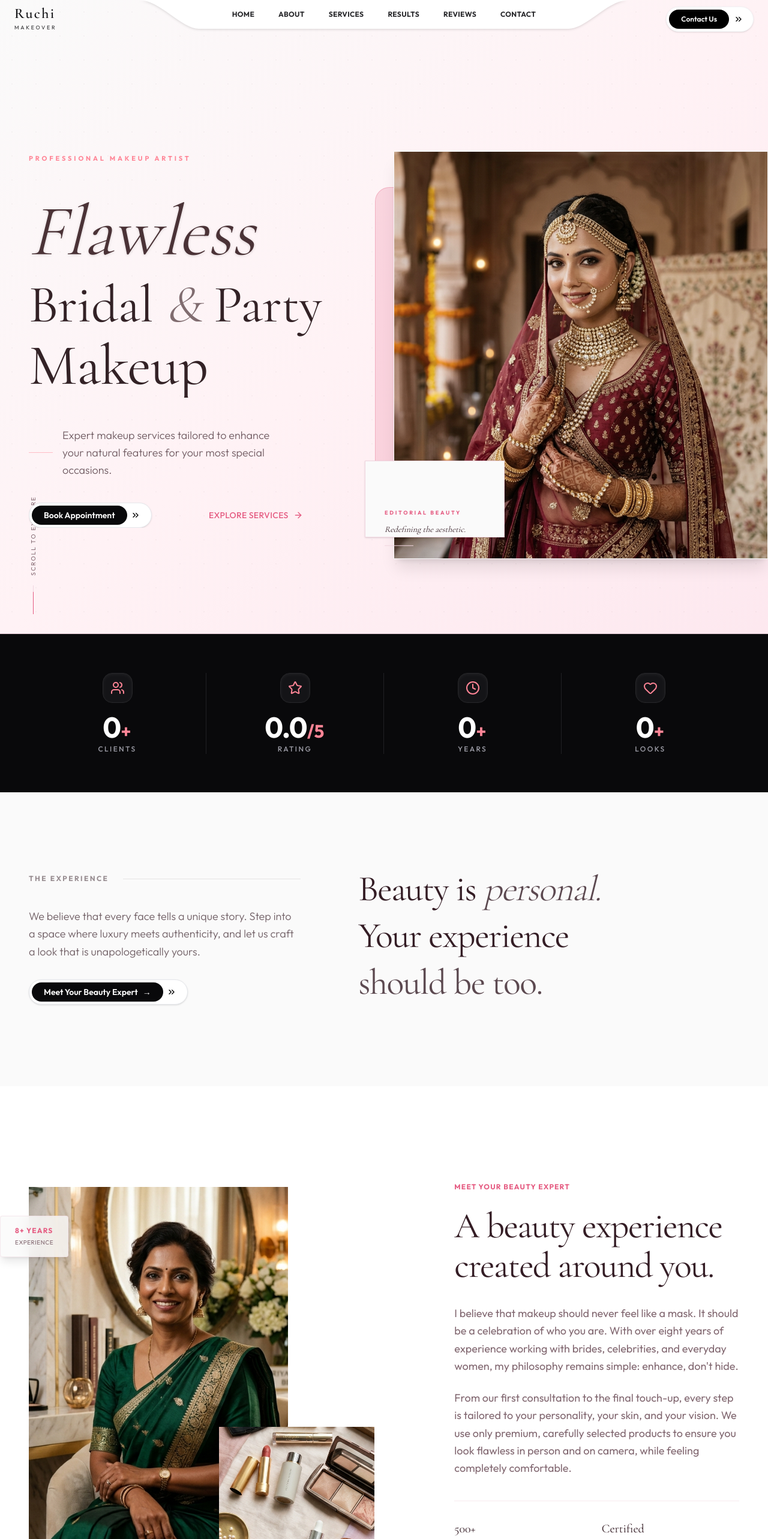
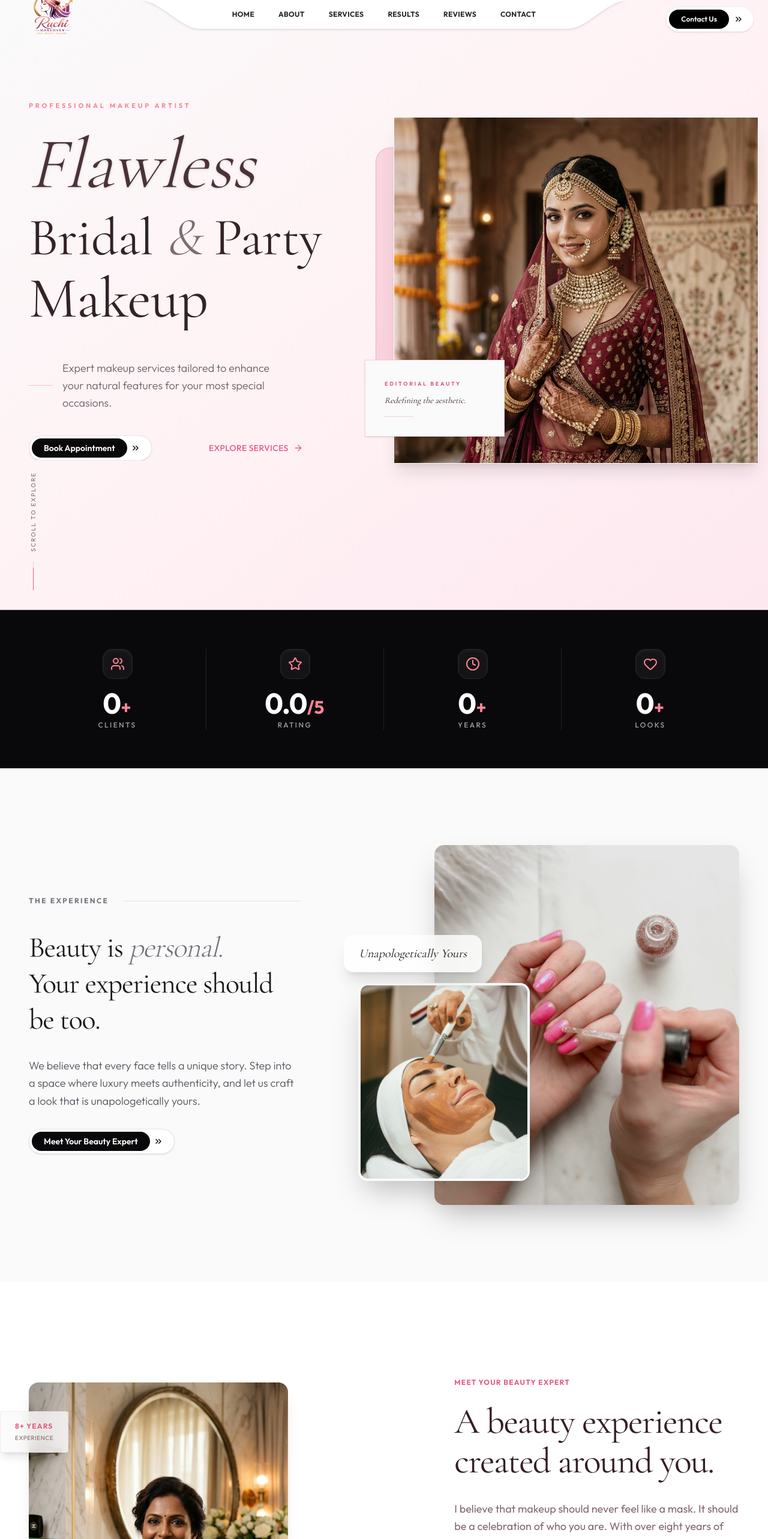
Before and after one commit to Sanjay-rana001/Ruchi_Makeover, a Next.js app: page / in a window 1280 px wide. Shown: the top 2566 px of the page at 60% size. Built offline with nearby package versions, Linux system fonts and the light colour scheme.

Commit message:
Fix layout spacing, restore overlapping editorial images, and prevent parallax clipping

```diff
--- a/src/components/editorial/AboutSection.tsx
+++ b/src/components/editorial/AboutSection.tsx
@@ -8,18 +8,19 @@ import { Section } from "@/components/ui/Section";
 import Button from "@/components/ui/Button";
 
 const maskVariants = {
-  hidden: { clipPath: "inset(100% 0 0 0)" },
+  hidden: { opacity: 0, y: 40 },
   visible: {
-    clipPath: "inset(0% 0 0 0)",
-    transition: { duration: 1.2, ease: [0.76, 0, 0.24, 1] as [number, number, number, number] }
+    opacity: 1,
+    y: 0,
+    transition: { duration: 1, ease: [0.25, 0.1, 0.25, 1] as [number, number, number, number] }
   }
 };
 
 const imageScaleVariants = {
-  hidden: { scale: 1.1 },
+  hidden: { scale: 1.05 },
   visible: {
     scale: 1,
-    transition: { duration: 1.2, ease: [0.76, 0, 0.24, 1] as [number, number, number, number] }
+    transition: { duration: 1.2, ease: [0.25, 0.1, 0.25, 1] as [number, number, number, number] }
   }
 };
 
@@ -49,20 +50,19 @@ export function AboutSection() {
             <motion.div
               initial="hidden"
               whileInView="visible"
-              viewport={{ once: true, margin: "-100px" }}
+              viewport={{ once: true, margin: "0px" }}
               variants={maskVariants}
-              className="absolute left-0 top-0 w-[85%] md:w-[75%] h-[85%] md:h-[90%] overflow-hidden bg-background"
+              className="absolute left-0 top-0 w-[85%] md:w-[75%] h-[85%] md:h-[90%] overflow-hidden bg-background rounded-2xl shadow-xl"
             >
               <motion.div
                 variants={imageScaleVariants}
-                style={{ y: y1 }}
-                className="w-full h-[120%] -top-[10%] relative"
+                className="w-full h-full relative"
               >
                 <Image
                   src="/media/images/about.png"
                   alt="Top Beauty Expert Portrait"
                   fill
-                  className="object-cover"
+                  className="object-cover object-top"
                   sizes="(max-width: 768px) 85vw, 40vw"
                 />
               </motion.div>
@@ -72,20 +72,19 @@ export function AboutSection() {
             <motion.div
               initial="hidden"
               whileInView="visible"
-              viewport={{ once: true, margin: "-50px" }}
+              viewport={{ once: true, margin: "0px" }}
               variants={maskVariants}
-              className="absolute right-0 bottom-0 w-[55%] md:w-[45%] h-[40%] md:h-[50%] overflow-hidden bg-background z-10 shadow-2xl"
+              className="absolute right-0 bottom-0 w-[55%] md:w-[45%] h-[40%] md:h-[50%] overflow-hidden bg-background z-10 shadow-2xl rounded-2xl"
             >
               <motion.div
                 variants={imageScaleVariants}
-                style={{ y: y2 }}
-                className="w-full h-[140%] -top-[20%] relative"
+                className="w-full h-full relative"
               >
                 <Image
-                  src="/media/images/packages.png"
-                  alt="Premium Luxury Makeup Products"
+                  src="/media/images/premium-bride.png"
+                  alt="Premium Luxury Bridal Makeup"
                   fill
-                  className="object-cover"
+                  className="object-cover object-top"
                   sizes="(max-width: 768px) 55vw, 25vw"
                 />
               </motion.div>
@@ -102,7 +101,6 @@ export function AboutSection() {
               <span className="text-xs font-bold uppercase tracking-widest text-accent">8+ Years</span>
               <span className="text-[10px] uppercase tracking-wider text-foreground-muted">Experience</span>
             </motion.div>
-
           </div>
 
           {/* Right: Story Content */}
@@ -110,7 +108,7 @@ export function AboutSection() {
             <motion.div
               initial={{ opacity: 0, y: 30 }}
               whileInView={{ opacity: 1, y: 0 }}
-              viewport={{ once: true, margin: "-100px" }}
+              viewport={{ once: true, margin: "0px" }}
               transition={{ duration: 0.8 }}
             >
               <span className="text-xs font-bold tracking-widest uppercase text-accent mb-6 block">
@@ -133,7 +131,7 @@ export function AboutSection() {
             <motion.div
               initial={{ opacity: 0, y: 20 }}
               whileInView={{ opacity: 1, y: 0 }}
-              viewport={{ once: true, margin: "-50px" }}
+              viewport={{ once: true, margin: "0px" }}
               transition={{ duration: 0.8, delay: 0.2 }}
               className="grid grid-cols-2 gap-y-6 gap-x-4 py-8 border-y border-border/50"
             >
@@ -154,7 +152,7 @@ export function AboutSection() {
             <motion.div
               initial={{ opacity: 0, y: 20 }}
               whileInView={{ opacity: 1, y: 0 }}
-              viewport={{ once: true, margin: "-50px" }}
+              viewport={{ once: true, margin: "0px" }}
               transition={{ duration: 0.8, delay: 0.3 }}
             >
               <Button variant="primary">Read My Story</Button>
--- a/src/components/editorial/EditorialIntro.tsx
+++ b/src/components/editorial/EditorialIntro.tsx
@@ -1,22 +1,10 @@
 "use client";
 
-import { motion, Variants } from "framer-motion";
+import { motion } from "framer-motion";
 import { Container } from "@/components/ui/Container";
 import { Section } from "@/components/ui/Section";
 import Button from "@/components/ui/Button";
-
-const textReveal: Variants = {
-  hidden: { opacity: 0, y: 40 },
-  visible: (i: number) => ({
-    opacity: 1,
-    y: 0,
-    transition: {
-      delay: i * 0.15,
-      duration: 1,
-      ease: [0.25, 0.1, 0.25, 1] as [number, number, number, number],
-    },
-  }),
-};
+import Image from "next/image";
 
 export function EditorialIntro() {
   return (
@@ -25,59 +13,92 @@ export function EditorialIntro() {
         <div className="flex flex-col lg:flex-row items-center gap-16 lg:gap-24">
 
           {/* Left Side: Context & CTA */}
-          <div className="w-full lg:w-5/12 flex flex-col gap-10 order-2 lg:order-1">
+          <div className="w-full lg:w-5/12 flex flex-col gap-10">
             <motion.div
               initial={{ opacity: 0, x: -20 }}
               whileInView={{ opacity: 1, x: 0 }}
-              viewport={{ once: true, margin: "-100px" }}
+              viewport={{ once: true, margin: "0px" }}
               transition={{ duration: 0.8, ease: "easeOut" }}
               className="flex items-center gap-6"
             >
-              <span className="text-xs font-bold tracking-[0.2em] uppercase text-foreground/50">
+              <span className="text-xs font-bold tracking-[0.2em] uppercase text-zinc-500">
                 The Experience
               </span>
-              <div className="h-px flex-1 bg-foreground/10" />
+              <div className="h-px flex-1 bg-zinc-200" />
             </motion.div>
 
             <motion.div
               initial={{ opacity: 0, y: 20 }}
               whileInView={{ opacity: 1, y: 0 }}
-              viewport={{ once: true, margin: "-100px" }}
+              viewport={{ once: true, margin: "0px" }}
               transition={{ duration: 0.8, delay: 0.2, ease: "easeOut" }}
               className="flex flex-col gap-8"
             >
-              <p className="text-foreground/70 leading-relaxed text-lg max-w-md font-light">
+              <h2 className="font-serif text-4xl md:text-5xl leading-tight text-zinc-900 tracking-tight">
+                Beauty is <span className="italic font-light text-zinc-500">personal.</span><br/>
+                Your experience should be too.
+              </h2>
+
+              <p className="text-zinc-600 leading-relaxed text-lg max-w-md font-light">
                 We believe that every face tells a unique story. Step into a space where luxury meets authenticity, and let us craft a look that is unapologetically yours.
               </p>
 
               <div>
-                <Button variant="primary" className="group">
+                <Button variant="primary">
                   Meet Your Beauty Expert
-                  <span className="inline-block ml-2 transition-transform duration-300 group-hover:translate-x-1">→</span>
                 </Button>
               </div>
             </motion.div>
           </div>
 
-          {/* Right Side: Main Heading */}
-          <div className="w-full lg:w-7/12 order-1 lg:order-2">
-            <h2 className="font-serif text-4xl md:text-5xl lg:text-6xl leading-[1.1] text-foreground tracking-tight">
-              <span className="block overflow-hidden pb-3">
-                <motion.span custom={0} variants={textReveal} initial="hidden" whileInView="visible" viewport={{ once: true, margin: "-100px" }} className="block">
-                  Beauty is <span className="italic font-light text-foreground/80">personal.</span>
-                </motion.span>
-              </span>
-              <span className="block overflow-hidden pb-3">
-                <motion.span custom={1} variants={textReveal} initial="hidden" whileInView="visible" viewport={{ once: true, margin: "-100px" }} className="block">
-                  Your experience
-                </motion.span>
-              </span>
-              <span className="block overflow-hidden pb-3">
-                <motion.span custom={2} variants={textReveal} initial="hidden" whileInView="visible" viewport={{ once: true, margin: "-100px" }} className="block text-foreground/80">
-                  should be too.
-                </motion.span>
-              </span>
-            </h2>
+          {/* Right Side: Editorial Image Collage */}
+          <div className="w-full lg:w-7/12 relative h-[400px] md:h-[500px] lg:h-[600px] flex items-center justify-center mt-12 lg:mt-0">
+
+            {/* Main Portrait */}
+            <motion.div
+              initial={{ opacity: 0, scale: 0.95 }}
+              whileInView={{ opacity: 1, scale: 1 }}
+              viewport={{ once: true, margin: "0px" }}
+              transition={{ duration: 1, ease: [0.25, 0.1, 0.25, 1] }}
+              className="absolute right-0 top-0 w-[80%] h-full rounded-2xl overflow-hidden shadow-2xl"
+            >
+              <Image
+                src="/media/images/hero.jpg"
+                alt="Ruchi Makeover Signature Style"
+                fill
+                className="object-cover object-top"
+                sizes="(max-width: 1024px) 100vw, 50vw"
+              />
+              <div className="absolute inset-0 bg-black/10" />
+            </motion.div>
+
+            {/* Overlapping Detail Image */}
+            <motion.div
+              initial={{ opacity: 0, x: -40, y: 40 }}
+              whileInView={{ opacity: 1, x: 0, y: 0 }}
+              viewport={{ once: true, margin: "0px" }}
+              transition={{ duration: 1, delay: 0.3, ease: [0.25, 0.1, 0.25, 1] }}
+              className="absolute left-0 bottom-10 w-[45%] h-[55%] rounded-2xl overflow-hidden shadow-2xl border-4 border-background z-10"
+            >
+              <Image
+                src="/media/images/service-facial.jpg"
+                alt="Luxury Beauty Detail"
+                fill
+                className="object-cover object-center"
+                sizes="(max-width: 1024px) 50vw, 25vw"
+              />
+            </motion.div>
+
+            {/* Floating Glass Badge */}
+            <motion.div
+              initial={{ opacity: 0, y: 20 }}
+              whileInView={{ opacity: 1, y: 0 }}
+              viewport={{ once: true, margin: "0px" }}
+              transition={{ duration: 0.8, delay: 0.6, ease: "easeOut" }}
+              className="absolute -left-6 top-1/4 z-20 bg-white/80 backdrop-blur-md border border-white/40 px-6 py-4 rounded-2xl shadow-xl"
+            >
+              <p className="font-serif text-xl text-zinc-900 italic">Unapologetically Yours</p>
+            </motion.div>
           </div>
 
         </div>
--- a/src/components/hero/Hero.tsx
+++ b/src/components/hero/Hero.tsx
@@ -32,22 +32,22 @@ export function Hero() {
   const imageY = mousePos.y * 10;
 
   return (
-    <Section fullBleed className="relative min-h-[85vh] lg:min-h-[90vh] pt-20 flex items-center bg-gradient-to-br from-background via-surface-muted to-accent-glow p-0 m-0 border-b border-border overflow-hidden">
+    <Section fullBleed className="relative min-h-[85vh] lg:min-h-[90vh] flex bg-gradient-to-br from-background via-surface-muted to-accent-glow p-0 m-0 border-b border-border overflow-hidden">
 
       {/* Subtle luxury editorial texture/grid */}
       <div className="absolute inset-0 pointer-events-none opacity-[0.04] mix-blend-multiply" style={{ backgroundImage: 'radial-gradient(var(--foreground) 1.5px, transparent 0)', backgroundSize: '40px 40px' }} />
 
       <Container className="w-full relative z-10 h-full">
-        <div className="grid grid-cols-1 lg:grid-cols-12 gap-12 lg:gap-8 items-center h-full">
+        <div className="grid grid-cols-1 lg:grid-cols-12 gap-12 lg:gap-8 pb-20 h-full">
 
           {/* Left: Text Content */}
           <motion.div
-            className="lg:col-span-6 flex flex-col justify-center h-full pt-8 lg:pt-20"
+            className="lg:col-span-6 flex flex-col justify-center h-full"
             animate={{ x: textX, y: textY }}
             transition={{ type: "spring", stiffness: 50, damping: 20 }}
           >
             <Reveal delay={1.5} direction="up">
-              <span className="text-[10px] md:text-[11px] font-sans tracking-[0.35em] uppercase text-[#FF8596] mb-12 block font-bold">
+              <span className="text-[10px] md:text-[11px] font-sans tracking-[0.35em] uppercase text-[#FF8596] mb-6 block font-bold">
                 Professional Makeup Artist
               </span>
             </Reveal>
--- a/src/components/hero/HeroImage.tsx
+++ b/src/components/hero/HeroImage.tsx
@@ -3,10 +3,11 @@
 import Image from "next/image";
 import { ImageReveal } from "../motion/ImageReveal";
 import { Parallax } from "../motion/Parallax";
+import { motion } from "framer-motion";
 
 export function HeroImage() {
   return (
-    <div className="relative w-full h-[60vh] md:h-[90vh] lg:h-[100vh] lg:w-[120%] lg:-mr-12 overflow-visible z-10 flex items-center lg:translate-y-16 translate-y-8">
+    <div className="relative w-full aspect-[4/5] md:aspect-auto md:h-[70vh] lg:h-[85vh] lg:w-[115%] lg:-mr-8 overflow-visible z-10 flex items-center lg:translate-y-4 mt-8 lg:mt-0">
 
       {/* Background colorful pop block */}
       <div className="absolute top-[15%] -left-[5%] w-[70%] h-[70%] bg-accent/20 border border-accent/30 rounded-3xl" />
@@ -17,21 +18,26 @@ export function HeroImage() {
           src="/media/images/hero.png"
           alt="Premium South Asian Bridal Makeup"
           fill
-          className="object-cover object-center grayscale-[0.2]"
+          className="object-cover object-top grayscale-[0.2]"
           priority
           sizes="(max-width: 768px) 100vw, 50vw"
         />
       </ImageReveal>
 
       {/* Floating Metadata */}
-      <Parallax offset={60} className="absolute bottom-24 -left-12 z-30 hidden lg:block bg-background p-8 border border-border shadow-sm">
+      <motion.div
+        initial={{ opacity: 0, x: -20 }}
+        whileInView={{ opacity: 1, x: 0 }}
+        viewport={{ once: true }}
+        transition={{ delay: 1.8, duration: 0.8 }}
+        className="absolute bottom-24 -left-12 z-30 hidden lg:block bg-background p-8 border border-border shadow-sm"
+      >
         <div className="flex flex-col gap-3">
           <span className="text-[9px] tracking-[0.3em] text-accent uppercase font-bold">Editorial Beauty</span>
           <span className="text-sm font-serif italic text-foreground pr-8">Redefining the aesthetic.</span>
           <div className="w-12 h-[1px] bg-border mt-1" />
         </div>
-      </Parallax>
-
+      </motion.div>
     </div>
   );
 }
--- a/src/components/navigation/Navbar.tsx
+++ b/src/components/navigation/Navbar.tsx
@@ -2,6 +2,7 @@
 
 import { useState, useEffect } from "react";
 import Link from "next/link";
+import Image from "next/image";
 import { motion, AnimatePresence } from "framer-motion";
 import { siteData } from "@/data/site";
 import MobileMenu from "./MobileMenu";
@@ -38,13 +39,15 @@ export default function Navbar() {
         <div className="container mx-auto px-6 w-full flex items-center justify-between">
 
           {/* Logo */}
-          <Link href="/" className={`flex flex-col items-start justify-center relative z-[60] transition-colors duration-500 ${isOverDark ? "text-white" : "text-zinc-900"}`}>
-            <div className="text-2xl font-serif font-bold tracking-widest leading-none">
-              Ruchi
-            </div>
-            <div className="text-[9px] tracking-[0.3em] uppercase opacity-90 mt-1">
-              Makeover
-            </div>
+          <Link href="/" className="flex flex-col items-start justify-center relative z-[60]">
+            <Image
+              src="/media/images/logo2.png"
+              alt="Ruchi Makeover"
+              width={130}
+              height={40}
+              className={`object-contain transition-all duration-500 ${isOverDark ? "brightness-0 invert" : ""}`}
+              priority
+            />
           </Link>
 
           {/* Desktop Center Navigation with Curved White Tab */}
```
Also changed, not shown: public/media/images/logo2.png (added), public/media/images/premium-bride.png (added).
